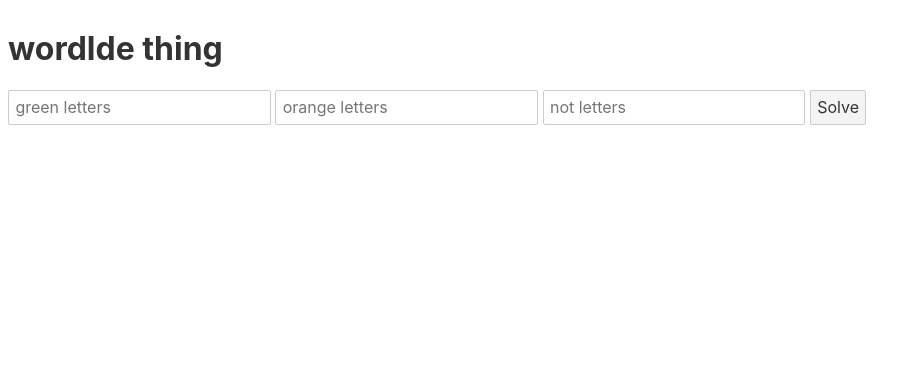
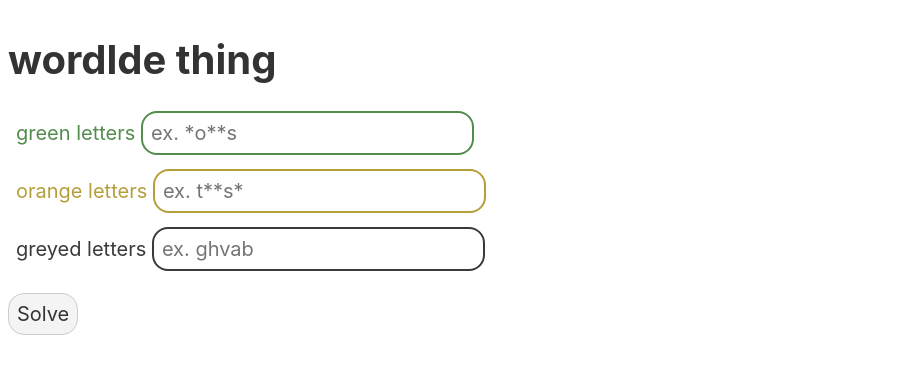
Before and after one commit to J404/wordle-helper, a Svelte app: page / in a window 1280 px wide. Shown: the top 374 px of the page, without its empty margins (0-921 px from the left). Built offline with nearby package versions, Linux system fonts and the light colour scheme.

Commit message:
Slightly better working and slightly more functional

```diff
--- a/src/App.svelte
+++ b/src/App.svelte
@@ -6,15 +6,113 @@
     export let notLetters: string;
 
     function runSolver() {
+        let inputs = [ currGuess, orangeLetters, notLetters ];
+
+        inputs.reduce((acc, curr, i) => {
+            inputs[i] = curr.toLowerCase().trim();
+
+            if (inputs[i] == '' || inputs[i].length > 5) {
+                alert('Invalid input');
+            }
+
+            return inputs[i];
+        });
+
         solveWordle(currGuess, orangeLetters, notLetters);
     }
 </script>
 
+<main>
+    <h1>wordlde thing</h1>
 
-<h1>wordlde thing</h1>
+    <div id="inputs">
+        <div id="green-letters">
+            <span class="green-in">green letters</span>
+            <input class="green-in" bind:value={currGuess} placeholder="ex. *o**s">
+        </div>
+        <div id="orange-letters">
+            <span class="orange-in">orange letters</span>
+            <input class="orange-in" bind:value={orangeLetters} placeholder="ex. t**s*">
+        </div>
+        <div id="not-letters">
+            <span class="grey-in">greyed letters</span>
+            <input class="grey-in" bind:value={notLetters}
+            on:keyup={key => {
+                if (key.key == 'Enter') {
+                    runSolver();
+                }
+            }} placeholder="ex. ghvab">
+        </div>
+    </div>
 
-<input bind:value={currGuess} placeholder="green letters">
-<input bind:value={orangeLetters} placeholder="orange letters">
-<input bind:value={notLetters} placeholder="not letters">
+    <button on:click={runSolver}>Solve</button>
+</main>
 
-<button on:click={runSolver}>Solve</button>
+<style>
+    main {
+        font-size: 1.25rem;
+    }
+
+    div#inputs {
+        display: flex;
+        flex-direction: column;
+        justify-content: space-between;
+        margin: 0.5rem;
+    }
+
+    div#inputs > div {
+        padding-bottom: 0.25rem;
+    }
+
+    div#green-letters {
+        color: #538d4e;
+    }
+
+    div#orange-letters {
+        color: #b59f3b;
+    }
+
+    div#not-letters {
+        color: #3a3a3c;
+    }
+
+    button {
+        padding: 0.5rem;
+        border-radius: 1rem;
+        outline: none;
+    }
+
+    input {
+        padding: 0.5rem;
+        border-radius: 1rem;
+        transition: border 0.5s ease-in-out;
+        outline: none;
+    }
+
+    input.green-in {
+        border: 2px solid #538d4e;
+        color: #538d4e;
+    }
+
+    input.green-in:focus {
+        border: 3px solid #538d4e;
+    }
+
+    input.orange-in {
+        border: 2px solid #b59f3b;
+        color: #b59f3b;
+    }
+
+    input.orange-in:focus {
+        border: 3px solid #b59f3b;
+    }
+
+    input.grey-in {
+        border: 2px solid #3a3a3c;
+        color: #3a3a3c;
+    }
+
+    input.grey-in:focus {
+        border: 3px solid #3a3a3c;
+    }
+</style>
```
Also changed, not shown: public/build/bundle.css (added), public/build/bundle.js, 1 other file (tests, documents, lock files or other folders).
